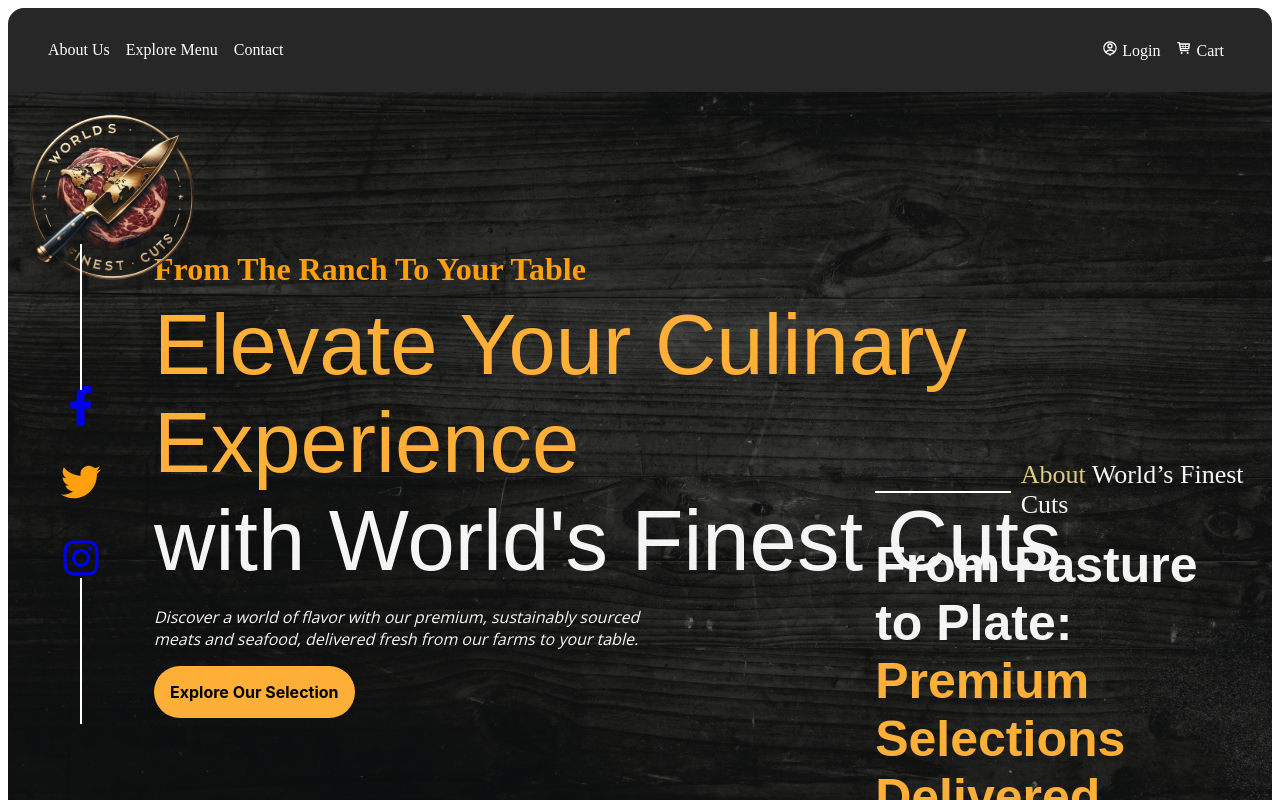
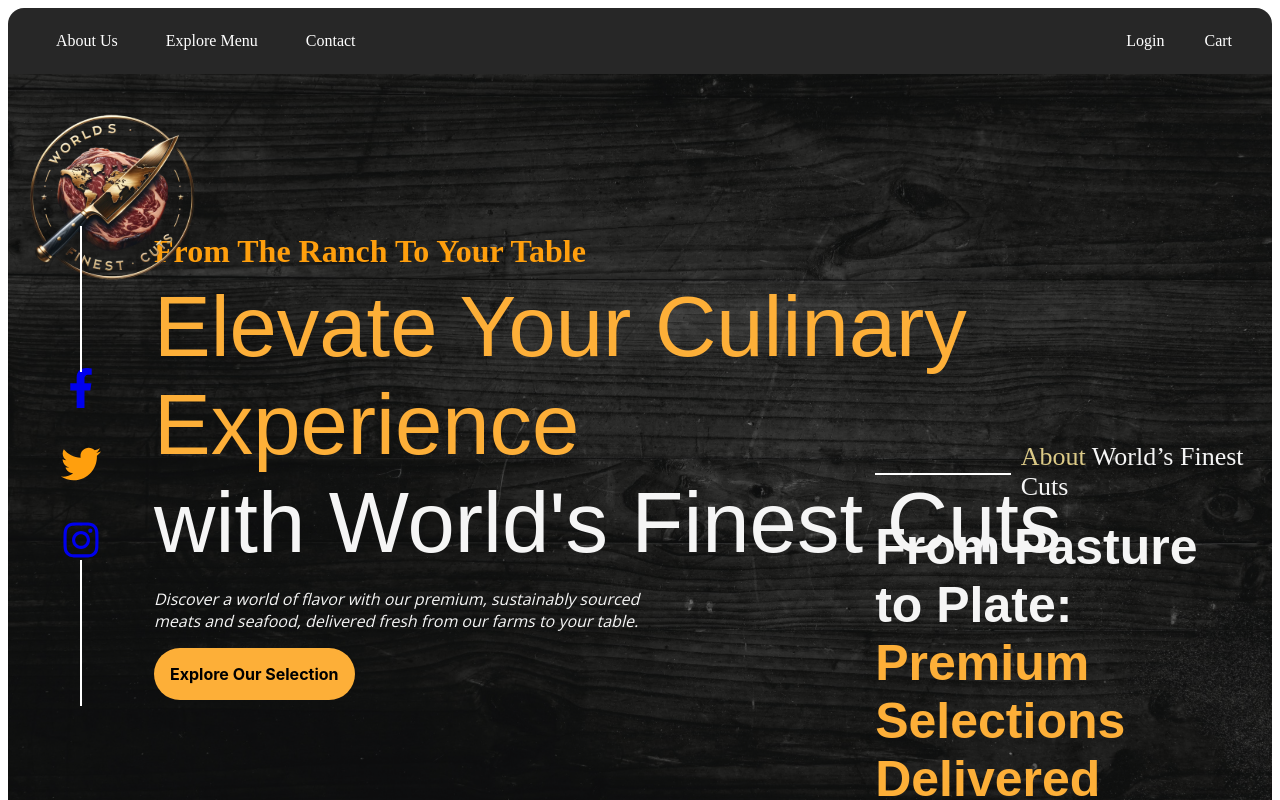
Before and after one commit to yet-it-compiles/WorldsFinestCuts-Redesign, a React (Vite) app: page / in a window 1280 px wide. Shown: the top 800 px of the page. Built offline with nearby package versions, Linux system fonts and the light colour scheme; a web font is replaced by a local one.

Commit message:
🚀Feat: Checkout module

```diff
--- a/src/components/header/Header.jsx
+++ b/src/components/header/Header.jsx
@@ -1,52 +1,62 @@
 /**
  * @module Header
  *
- * @description This file is responsible for defining the style and structure
- * of the website header.
+ * @description This file defines the Header component which is responsible for
+ * rendering the website's header.
  *
- * @exports Header
+ * @exports Header Functional component that returns the website header
  */
-import styles from './header.module.scss';
-import {TiShoppingCart} from 'react-icons/ti';
-import {RiAccountPinCircleLine} from 'react-icons/ri';
 
-
-const PAGE_LINKS = [
-    {name: "About Us", path: "/"},
-    {name: "Explore Menu", path: "/"},
-    {name: "Contact", path: "/"},
-]
-
-const ACCOUNT_LINKS = [
-    {name: "Login", path: "/", icon: <RiAccountPinCircleLine/>},
-    {name: "Cart", path: "/", icon: <TiShoppingCart/>},
-]
+import React from "react";
+import styles from "./header.module.scss";
+import { PAGE_LINKS, ACCOUNT_LINKS } from "../../data/constants";
 
 /**
  * @component Header
  *
- * @description
+ * @description This component renders the two distinct header sections. First
+ * for general page navigation and another for actions such as account login or
+ * profile access.
  *
  * @returns {JSX.Element}
  */
 const Header = () => (
-    <nav className={styles.navigation}>
-          <section className={styles.pages}>
+    <header className={styles.navigation}>
+        <nav className={styles.pages}>
             <ul>
-                  {PAGE_LINKS.map((eachLink, index) => (
-                      <li key={index}><p>{eachLink.name}</p></li>
+                {PAGE_LINKS.map((eachLink) => (
+                    <li key={eachLink.name}>
+                        <a
+                            href={eachLink.href}
+                            aria-label={`Navigate to ${eachLink.name}`}
+                        >
+                            {eachLink.name}
+                        </a>
+                    </li>
                 ))}
             </ul>
-          </section>
+        </nav>
 
-          <section className={styles.actions}>
+        <div className={styles.actions}>
             <ul>
-                  {ACCOUNT_LINKS.map((eachLink, index) => (
-                      <li key={index}><p>{eachLink.icon} {eachLink.name}</p></li>
+                {ACCOUNT_LINKS.map((eachLink) => (
+                    <li key={eachLink.name}>
+                        <a
+                            href={eachLink.href}
+                            aria-label={`Navigate to ${eachLink.name} account section`}
+                        >
+                            {eachLink.icon && (
+                                <span aria-hidden="true">{eachLink.icon}</span>
+                            )}
+                            <span className={styles.linkText}>
+                                {eachLink.name}
+                            </span>
+                        </a>
+                    </li>
                 ))}
             </ul>
-          </section>
-    </nav>
+        </div>
+    </header>
 );
 
 export default Header;
--- a/src/components/header/header.module.scss
+++ b/src/components/header/header.module.scss
@@ -1,6 +1,7 @@
 @import "../../styles/variables";
 
 .navigation {
+    width: 100%;
     margin: 0 auto;
     display: flex;
     justify-content: space-between;
@@ -10,12 +11,50 @@
     background-color: #272727;
 
     ul {
+        padding: 2;
         display: flex;
-        gap: 1rem;
+        gap: 2rem;
         list-style: none;
+        align-items: center;
+    }
+
+    li {
+        transition: background-color 0.3s ease;
+
+        &:hover,
+        &:focus-within {
+            background-color: rgba(255, 255, 255, 0.1);
+            border-radius: 0.5rem;
+        }
     }
 
     .actions {
-        margin-right: 3rem;
+        margin-right: 2rem;
+
+        ul {
+            gap: 1.5rem;
+        }
+    }
+
+    a {
+        color: inherit;
+        text-decoration: none;
+        display: flex;
+        align-items: center;
+        padding: 0.5rem;
+        border-radius: 0.5rem;
+        transition: background-color 0.3s, transform 0.3s ease;
+
+        &:hover,
+        &:focus {
+            background-color: rgba(255, 255, 255, 0.1);
+            transform: translateY(-2px);
+            cursor: pointer;
+            outline: none;
+        }
+
+        &:focus-visible {
+            box-shadow: 0 0 0 3px rgba(255, 255, 255, 0.5);
+        }
     }
 }
```
Also changed, not shown: src/pages/checkout/Checkout.jsx (added, +81 -0 lines), src/pages/checkout/checkout.module.scss (added, +45 -0 lines). Lines whose indentation alone changed are shown as unchanged.
